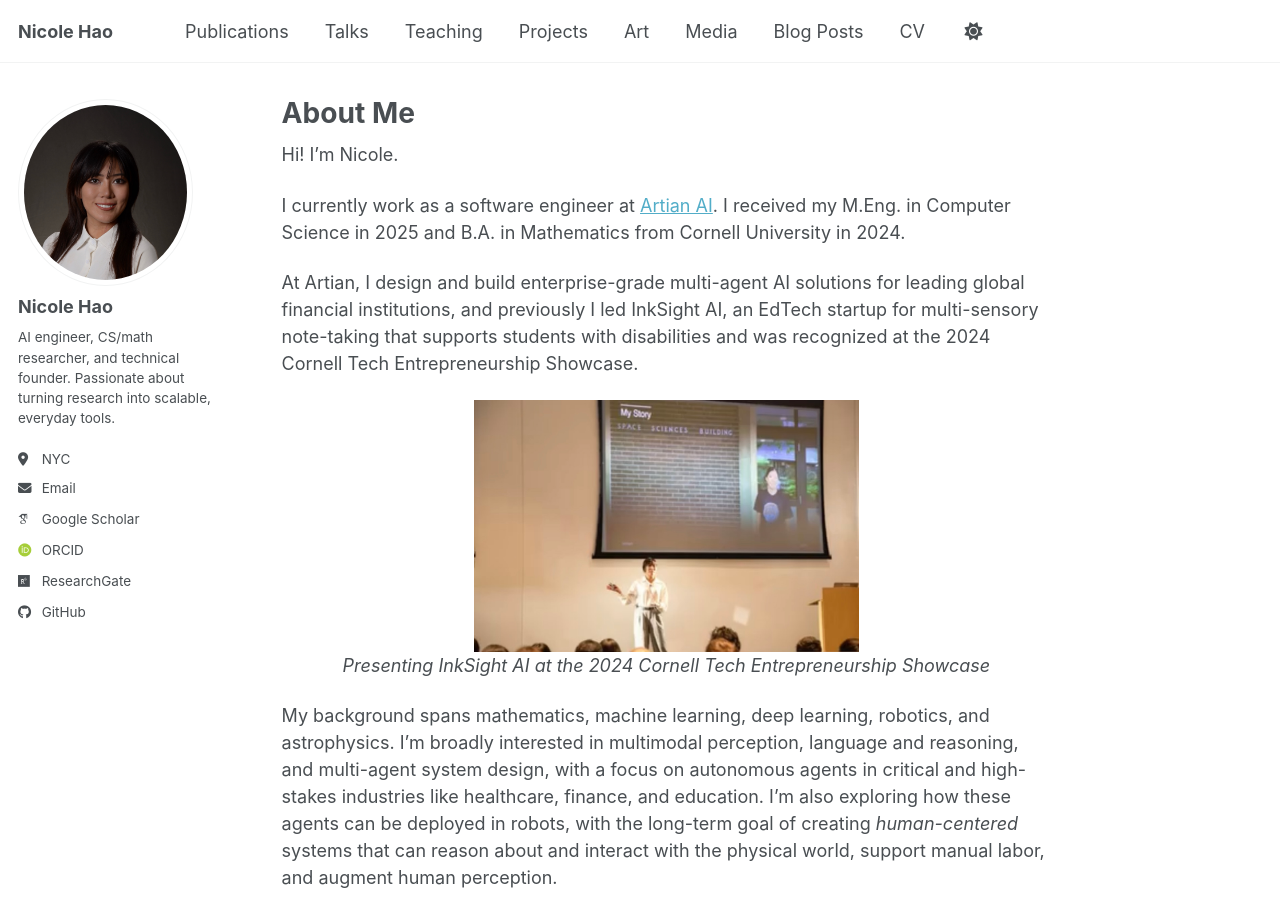
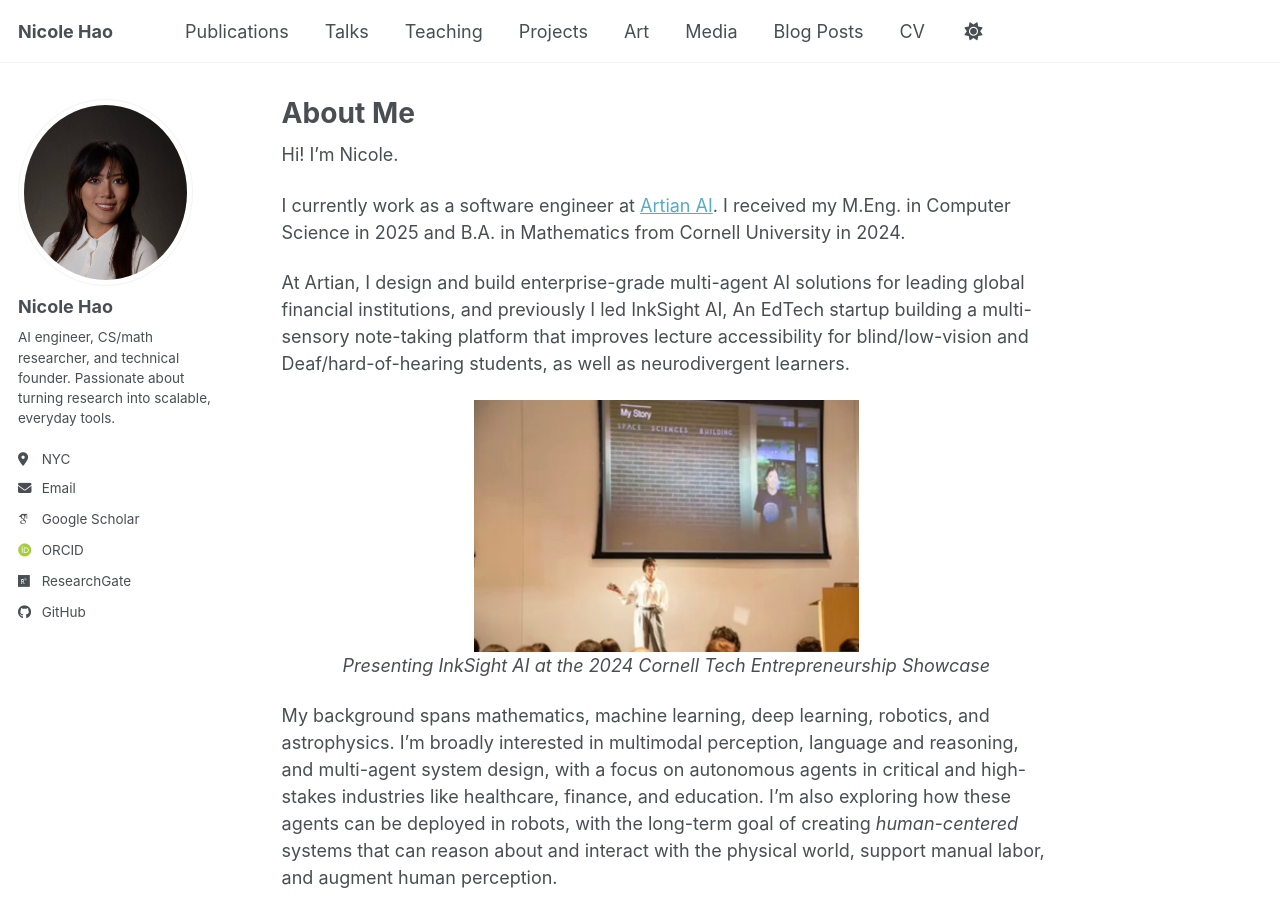
Before and after one commit to nicolehao34/nicolehao34.github.io, a Jekyll site: the page built from _pages/about.md, in a window 1280 px wide and 900 px high. Built offline with Jekyll 4.4.1, drawn with Linux system fonts in a browser that asks for light colours; some web fonts are replaced; a script bundle is joined from its source files by our own code; library files that are not in the unit come from our copies.

Commit message:
refine description of InkSight AI for clarity

```diff
--- a/_pages/about.md
+++ b/_pages/about.md
@@ -10,7 +10,7 @@ Hi! I’m Nicole.
 
 I currently work as a software engineer at [Artian AI](https://artian.ai). I received my M.Eng. in Computer Science in 2025 and B.A. in Mathematics from Cornell University in 2024.
 
-At Artian, I design and build enterprise-grade multi-agent AI solutions for leading global financial institutions, and previously I led InkSight AI, an EdTech startup for multi-sensory note-taking that supports students with disabilities and was recognized at the 2024 Cornell Tech Entrepreneurship Showcase.
+At Artian, I design and build enterprise-grade multi-agent AI solutions for leading global financial institutions, and previously I led InkSight AI, An EdTech startup building a multi-sensory note-taking platform that improves lecture accessibility for blind/low-vision and Deaf/hard-of-hearing students, as well as neurodivergent learners.
 
 <p align="center">
   <img src="/images/pitch.jpg" alt="Cornell Tech Entrepreneurship Showcase, InkSight: Empowering All Learners with AI" width="50%"><br>
```
